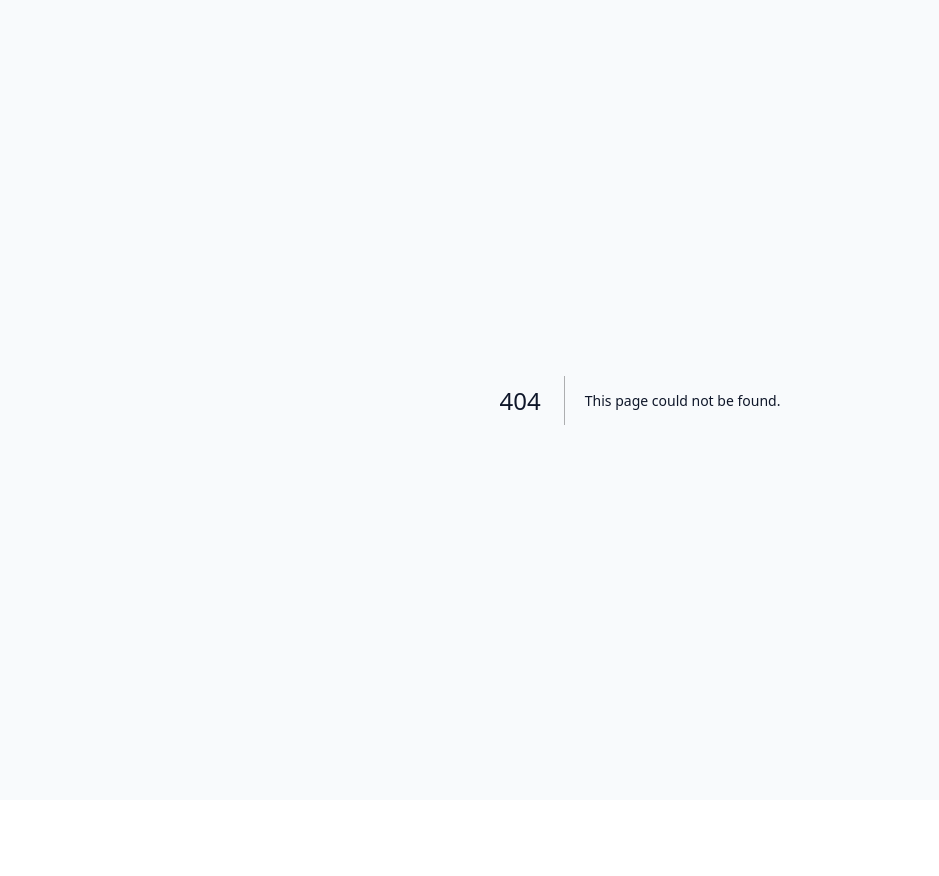
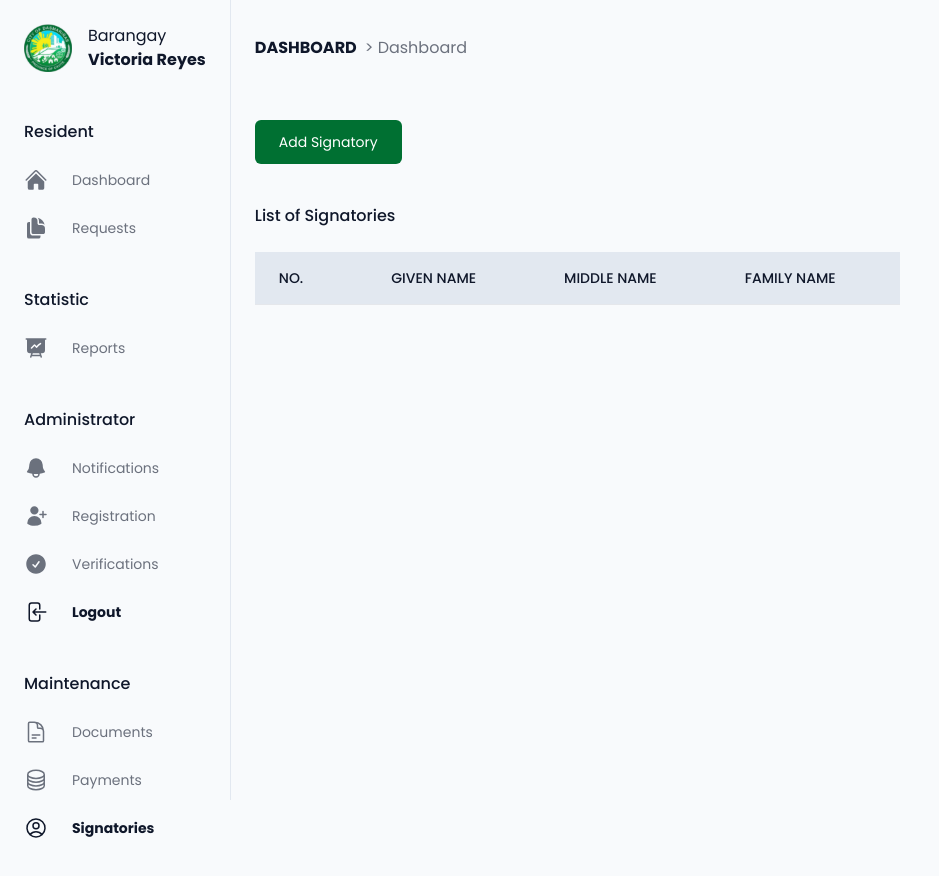
Before and after one commit to jazztinecruz/victoria-reyes, a Next.js app: page /dashboard/signatories-maintenance in a window 1280 px wide. Before the commit this address had no page. Shown: the top 876 px of the page, without its empty margins (0-939 px from the left). Before the commit the page ends 800 px from the top, so only its background shows below. Built offline with nearby package versions, Linux system fonts and the light colour scheme.

Commit message:
Add signatories maintenance

```diff
--- /dev/null
+++ b/app/(administrator)/dashboard/signatories-maintenance/page.tsx
@@ -0,0 +1,59 @@
+"use client";
+
+import React, { useState } from "react";
+import Button from "../../../../components/elements/button/button";
+import AddSignatory from "../../../../components/elements/modal/add-signatory";
+import Table from "../../../../components/table";
+
+const SignatoriesMaintenance = () => {
+  const [openModal, setOpenModal] = useState(false);
+  const signatory = {
+    givenName: "",
+    middleName: "",
+    familyName: "",
+  };
+  const [signatories, setSignatories] = useState<typeof signatory[]>([]);
+  return (
+    <div className="grid gap-10">
+      <div className="mr-auto">
+        <Button
+          name="Add Signatory"
+          fill
+          handler={() => setOpenModal(!openModal)}
+        />
+      </div>
+
+      <Table.Main name="List of Signatories">
+        <Table.Head>
+          <Table.Row heading>
+            <Table.Heading>No.</Table.Heading>
+            <Table.Heading>Given Name</Table.Heading>
+            <Table.Heading>Middle Name</Table.Heading>
+            <Table.Heading>Family Name</Table.Heading>
+          </Table.Row>
+        </Table.Head>
+        <Table.Body>
+          {signatories.map((signatory, index) => (
+            <Table.Row key={index}>
+              <Table.Data value={index + 1} />
+              <Table.Data value={signatory.givenName} />
+              <Table.Data value={signatory.middleName} />
+              <Table.Data value={signatory.familyName} />
+            </Table.Row>
+          ))}
+        </Table.Body>
+      </Table.Main>
+
+      {openModal && (
+        <AddSignatory
+          onClose={() => setOpenModal(!openModal)}
+          signatories={signatories}
+          setSignatories={setSignatories}
+          setOpenModal={setOpenModal}
+        />
+      )}
+    </div>
+  );
+};
+
+export default SignatoriesMaintenance;
--- a/app/(administrator)/layout.tsx
+++ b/app/(administrator)/layout.tsx
@@ -12,7 +12,7 @@ import {
 } from "@heroicons/react/24/solid";
 import Links from "./links";
 import Burger from "./burger";
-import { CircleStackIcon, DocumentTextIcon } from "@heroicons/react/24/outline";
+import { CircleStackIcon, DocumentTextIcon, UserCircleIcon } from "@heroicons/react/24/outline";
 
 const DashboardLayout = ({ children }: { children: React.ReactNode }) => {
   const links = {
@@ -68,6 +68,11 @@ const DashboardLayout = ({ children }: { children: React.ReactNode }) => {
         href: "/dashboard/payment-maintenance",
         Icon: CircleStackIcon,
       },
+      {
+        name: "Signatories",
+        href: "/dashboard/signatories-maintenance",
+        Icon: UserCircleIcon,
+      },
     ],
   };
 
```
